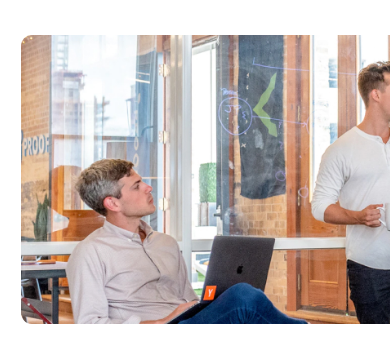
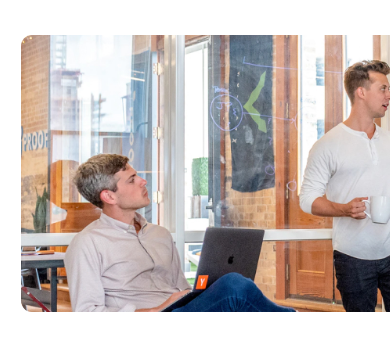
Before and after one commit to EMA-Wolf/Edie-Homepage, a plain HTML site: page index.html in a window 390 px wide. Shown: the part 343-683 px from the top of the page. Drawn offline with nearby package versions, Linux system fonts and the light colour scheme.

Commit message:
Re-edited 3

```diff
--- a/ediehomepage.css
+++ b/ediehomepage.css
@@ -504,7 +504,7 @@ margin: 0rem 4.5rem;
 }
 
 #info-area > img {
-    width: 68rem;
+    width: 65.2rem;
 }
 
 .p-3 {
```
